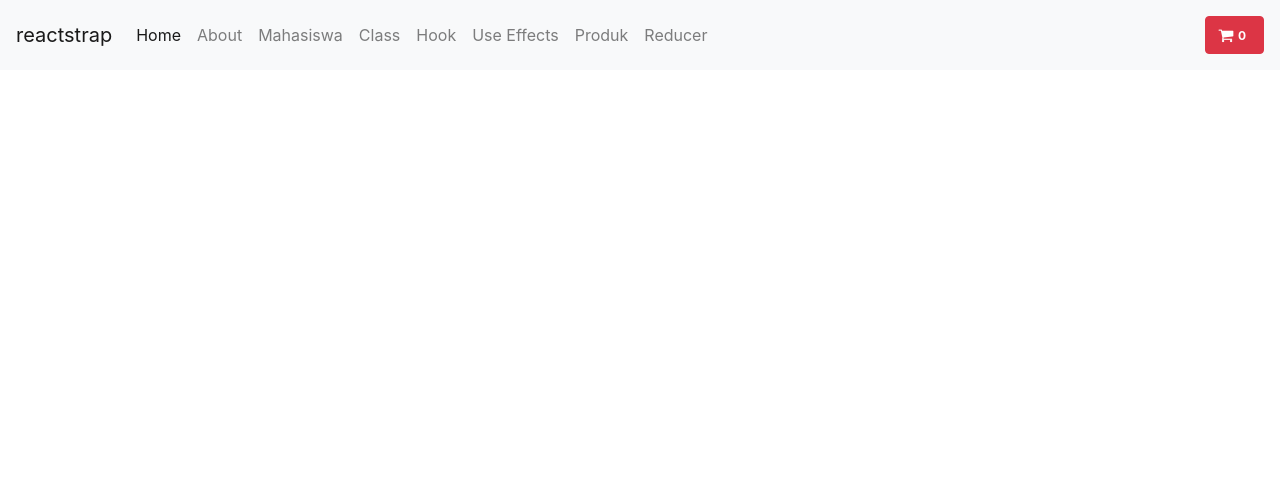
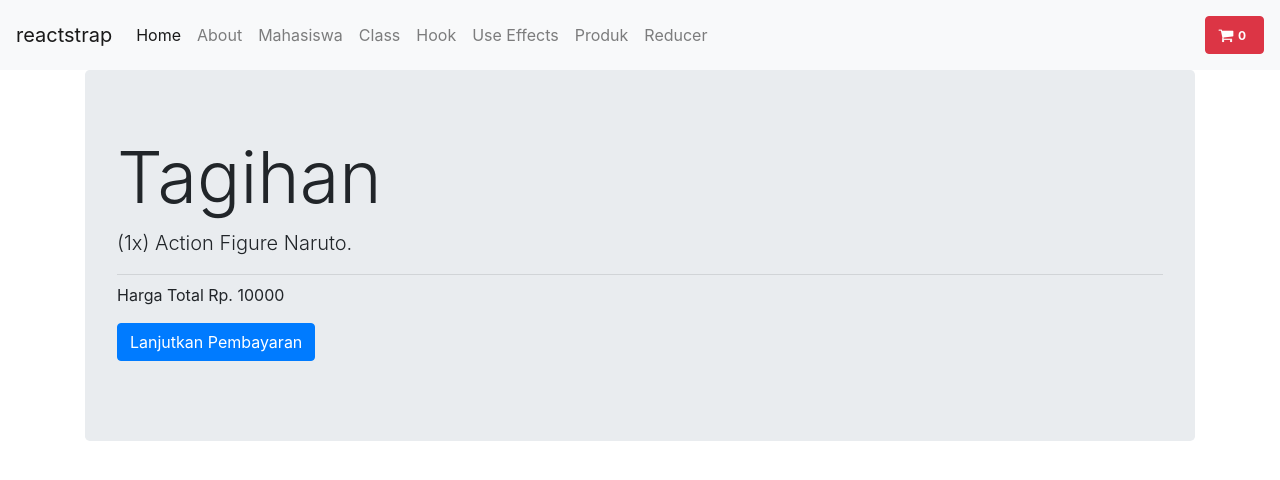
Before and after one commit to dayat44/aplikasidayat-uas, a React (Create React App) app: page /tagihan in a window 1280 px wide. Shown: the top 480 px of the page. Built offline with nearby package versions, Linux system fonts and the light colour scheme.

Commit message:
React Hooks useReducer + Context

```diff
--- a/src/App.js
+++ b/src/App.js
@@ -1,4 +1,4 @@
-import React, { useState } from 'react';
+import React, { useState, createContext, useReducer } from 'react';
 // import BootsrapComp from './Component/Fungsional/Class/BootsstrapComp';
 import NavbarComp from './Component/Fungsional/NavbarComp';
 import { BrowserRouter, Route, Switch } from 'react-router-dom';
@@ -14,6 +14,32 @@ import HooksUseEffects from './Component/Hooks/Functional/HooksUseEffects';
 import { CartContext } from './CartContext';
 import ProductComp from './Component/Hooks/Functional/ProductComp';
 import HooksReducer from './Component/Hooks/Functional/HooksReducer';
+import Tagihan from './Component/Hooks/Functional/Tagihan';
+
+export const keranjangContext = createContext()
+
+const initialState = {
+  jumlah: 1,
+  hargasatuan: 10000,
+  hargatotal: 10000
+}
+
+const reducer = (state, action) => {
+  switch (action. type) {
+      case 'tambah': return {
+          ...state,
+          jumlah: state.jumlah + 1,
+          hargatotal: state.hargasatuan + (state.hargasatuan * state.jumlah)
+      }
+      case 'kurang': return {
+          ...state,
+          jumlah: state.jumlah - 1,
+          hargatotal : (state.hargasatuan * state.jumlah) - state.hargasatuan
+      }
+      default:
+          return state
+  }
+}
 
 
 // import logo from './logo.svg';
@@ -24,10 +50,13 @@ const App = () => {
 
   const[value, setValue] = useState(0)
 
+  const [count, dispatch] = useReducer(reducer, initialState)
+
   return (
     <BrowserRouter>
     <CartContext.Provider value={{value, setValue}}>
     <NavbarComp />
+    <keranjangContext.Provider value={{keranjangState: count, keranjangDispatch:dispatch}}>
     <Switch>
       <Route exact path="/" component={HomePage} />
       <Route exact path="/about" component={About} />
@@ -39,8 +68,10 @@ const App = () => {
       <Route exact path="/useeffects" component={HooksUseEffects} />
       <Route exact path="/produk" component={ProductComp} />
       <Route exact path="/reducer" component= {HooksReducer} />
+      <Route exact path="/tagihan" component= {Tagihan} />
       {/* <Route exact path="/detail/:id" component={DetailComp} /> */}
     </Switch>
+    </keranjangContext.Provider>
     </CartContext.Provider>
     </BrowserRouter>
   );
--- a/src/Component/Hooks/Functional/HooksReducer.jsx
+++ b/src/Component/Hooks/Functional/HooksReducer.jsx
@@ -1,32 +1,13 @@
 import React, { useReducer } from 'react'
 import { Container, Row, Col, Card, CardImg, Button } from 'reactstrap'
+import { NavLink } from 'react-router-dom'
+import { useContext } from 'react'
+import { keranjangContext } from '../../../App'
 
-const initialState = {
-    jumlah: 1,
-    hargasatuan: 10000,
-    hargatotal: 10000
-}
-
-const reducer = (state, action) => {
-    switch (action. type) {
-        case 'tambah': return {
-            ...state,
-            jumlah: state.jumlah + 1,
-            hargatotal: state.hargasatuan + (state.hargasatuan * state.jumlah)
-        }
-        case 'kurang': return {
-            ...state,
-            jumlah: state.jumlah - 1,
-            hargatotal : (state.hargasatuan * state.jumlah) - state.hargasatuan
-        }
-        default:
-            return state
-    }
-}
 
 function HooksReducer() {
 
-    const [count, dispatch] = useReducer(reducer, initialState)
+    const countContext = useContext(keranjangContext)
     return (
         <Container>
             <br />
@@ -38,15 +19,17 @@ function HooksReducer() {
                 <Col xs="6">
                     <h3>Action Figure Naruto</h3>
                     <p>Harga</p>
-                    <h3>Rp. 10.000</h3>
+                    <h3>Rp. {countContext.keranjangState.hargatotal}</h3>
                     <p>Jumlah</p>
                     <Row>
-                        <Col><Button onClick={() => dispatch({type:'tambah'})} color="danger">+</Button></Col>
-                        <Col>{count.jumlah}</Col>
-                        <Col><Button onClick={() => dispatch({type:'kurang'})}>-</Button></Col>
+                        <Col><Button onClick={() => countContext.keranjangDispatch ({ type: 'tambah' })} color="danger">+</Button></Col>
+                        <Col>{countContext.keranjangState.jumlah}</Col>
+                        <Col><Button onClick={() => countContext.keranjangDispatch ({ type: 'kurang' })}>-</Button></Col>
                     </Row>
-                    <br/>
-                    <Button color="success" size="lg"> Total Rp. {count.hargatotal}</Button>
+                    <br />
+                    <Button color="success" size="lg"> Total Rp. {countContext.keranjangState.hargatotal}</Button>
+                    <hr />
+                    <NavLink to='/tagihan'>Tagihan Belanja</NavLink>
                 </Col>
             </Row>
         </Container>
--- /dev/null
+++ b/src/Component/Hooks/Functional/Tagihan.jsx
@@ -0,0 +1,25 @@
+import React, {useContext} from 'react'
+import { Container } from 'reactstrap'
+import { Jumbotron, Button } from 'reactstrap';
+import { keranjangContext } from '../../../App';
+
+
+function Tagihan() {
+    const countContext = useContext(keranjangContext)
+
+    return (
+        <Container>
+            <Jumbotron>
+                <h1 className="display-3">Tagihan</h1>
+    <p className="lead">({countContext.keranjangState.jumlah}x) Action Figure Naruto.</p>
+                <hr className="my-2" />
+                <p>Harga Total Rp. {countContext.keranjangState.hargatotal}</p>
+                <p className="lead">
+                    <Button color="primary">Lanjutkan Pembayaran</Button>
+                </p>
+            </Jumbotron>
+        </Container>
+    )
+}
+
+export default Tagihan
```
